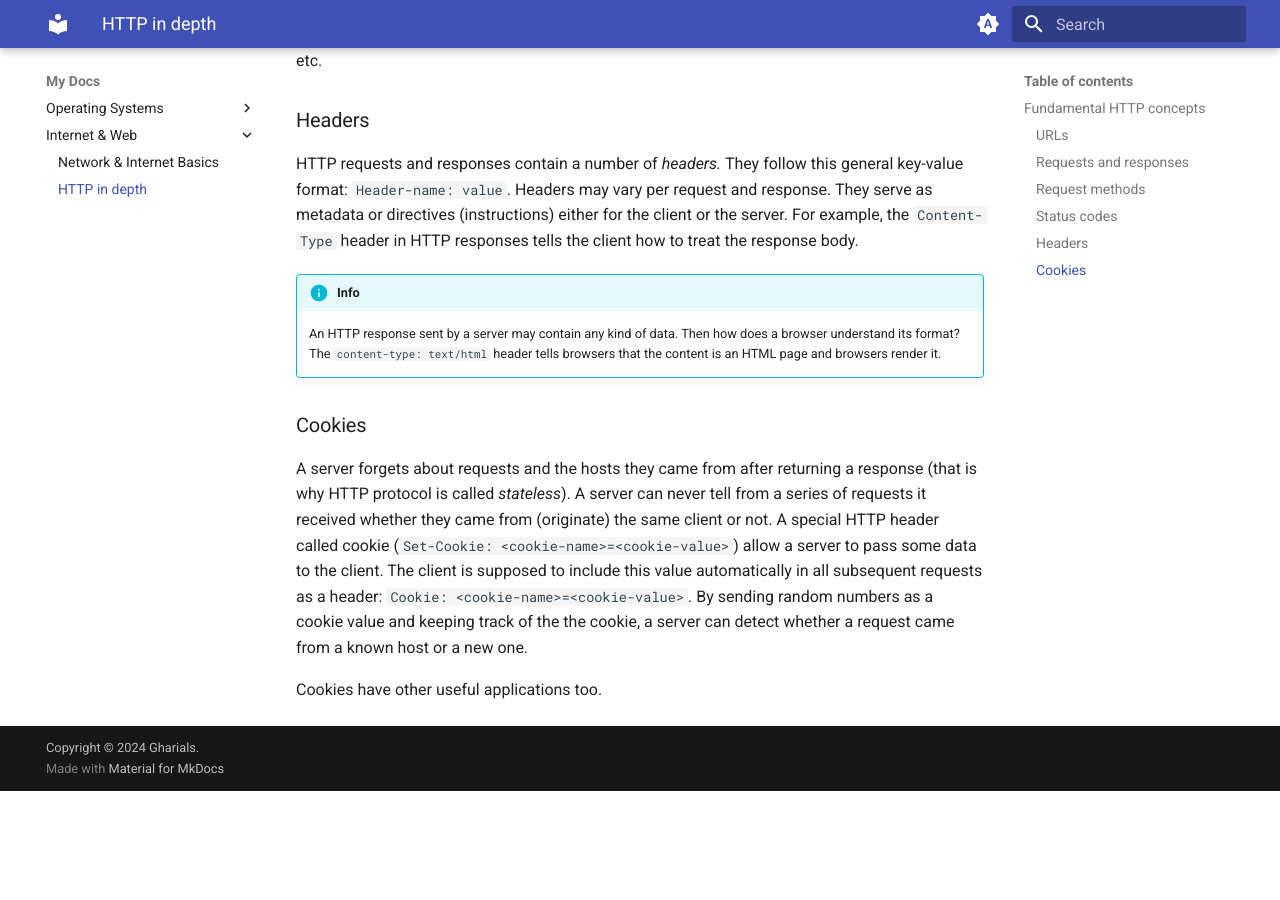
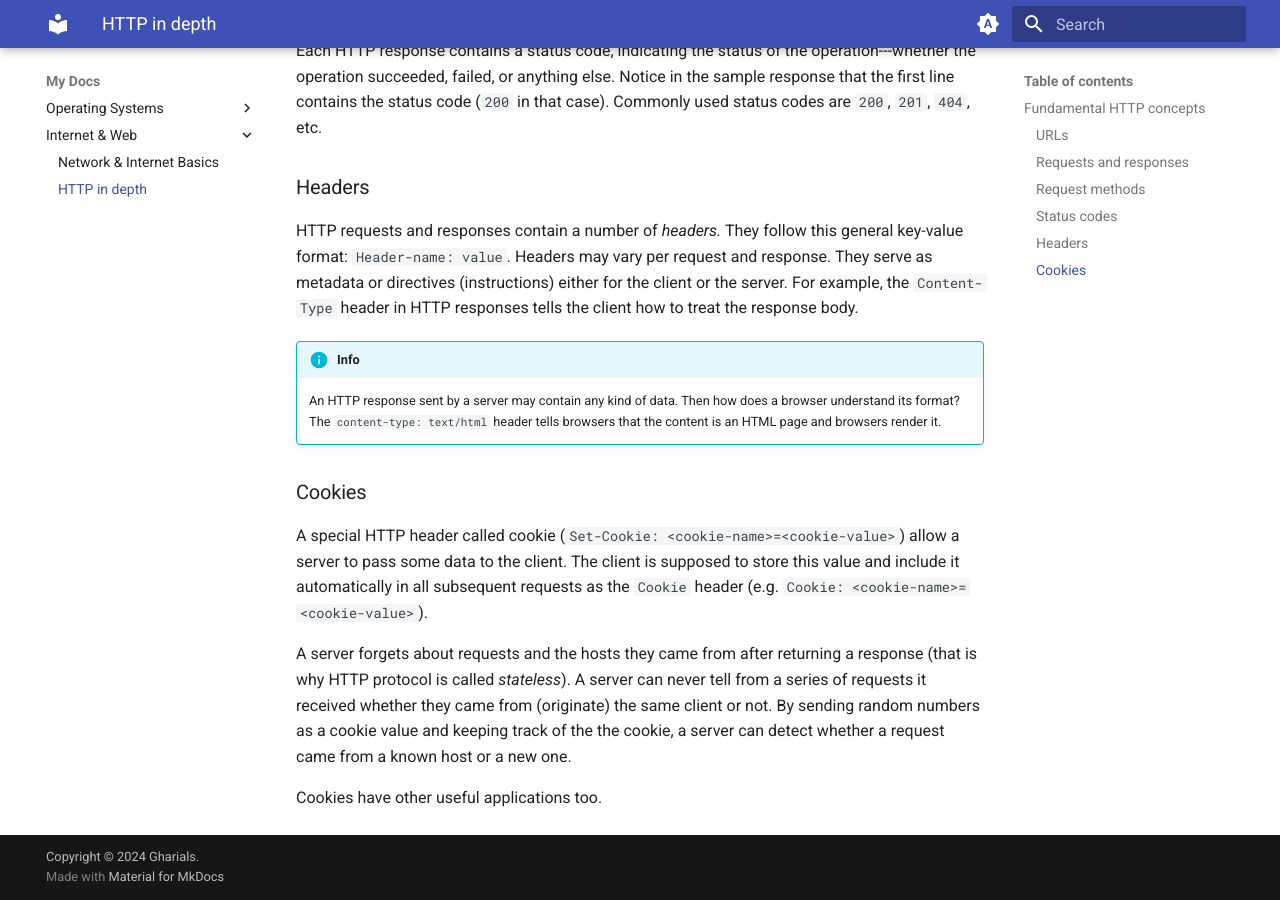
Before and after one commit to gharials/dev-path, an MkDocs documentation site: the page built from docs/internet-web/http-in-depth.md, in a window 1280 px wide and 900 px high, scrolled down 1438 px. Built offline with MkDocs 1.6.1 and Material for MkDocs 9.7.7, drawn with Linux system fonts in a browser that asks for light colours; before the commit the page ends 2229 px from its top, so only the background shows below that; some of the changed lines change nothing that is shown; some of the changed text lies outside the part shown.

Commit message:
'http-in-depth': expanded URL section and rewrote cookies section.

```diff
--- a/docs/internet-web/http-in-depth.md
+++ b/docs/internet-web/http-in-depth.md
@@ -8,9 +8,17 @@
 
 ### URLs
 
-See this [resource](https://developer.mozilla.org/en-US/docs/Web/URI#urls) for an overview.
+URLs are used to identify a web server and access its _resources_. Here is how a URL look like:
 
-_To be done._
+`http://www.example.com(1):80(2)/path/to/myfile.html?(3)key1=value1&key2=value2#(4)SomewhereInTheDocument`
+{ .annotate }
+
+1. Host name: `www.example.com` (can be an IP address too).
+2. Port number: `:80` (optional; assumed to be `80` unless specified otherwise).
+3. Query parameter start indicator: `?` (optional; indicates that there are a few query parameters following it in key value format and separated by `&`).
+4. Fragment indicator:  `#` (optional; text following it specifies the section in a web page).
+
+URLs cannot contain any spaces. See this [resource](https://developer.mozilla.org/en-US/docs/Web/URI#urls) for further details.
 
 ### Requests and responses
 
@@ -59,6 +67,8 @@
 
 ### Cookies
 
-A server forgets about requests and the hosts they came from after returning a response (that is why HTTP protocol is called _stateless_). A server can never tell from a series of requests it received whether they came from (originate) the same client or not. A special HTTP header called cookie (`Set-Cookie: <cookie-name>=<cookie-value>`) allow a server to pass some data to the client. The client is supposed to include this value automatically in all subsequent requests as a header: `Cookie: <cookie-name>=<cookie-value>`. By sending random numbers as a cookie value and keeping track of the the cookie, a server can detect whether a request came from a known host or a new one.
+A special HTTP header called cookie (`Set-Cookie: <cookie-name>=<cookie-value>`) allow a server to pass some data to the client. The client is supposed to store this value and include it automatically in all subsequent requests as the `Cookie` header (e.g. `Cookie: <cookie-name>=<cookie-value>`).
+
+A server forgets about requests and the hosts they came from after returning a response (that is why HTTP protocol is called _stateless_). A server can never tell from a series of requests it received whether they came from (originate) the same client or not. By sending random numbers as a cookie value and keeping track of the the cookie, a server can detect whether a request came from a known host or a new one.
 
 Cookies have other useful applications too.
```
